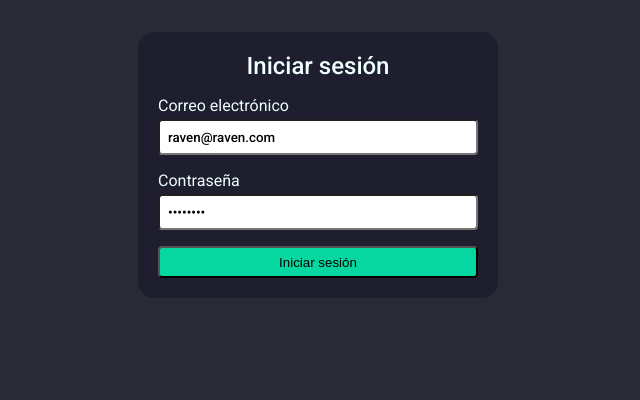
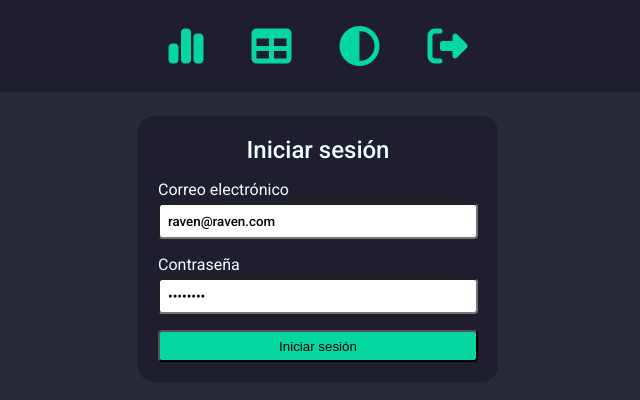
Before and after one commit to tomasbalducchidev/raven-frontend, an Angular app: page /login in a window 1280 px wide. Shown: the top 400 px of the page, without its empty margins (322-962 px from the left). Built offline with nearby package versions, Linux system fonts and the light colour scheme.

Commit message:
create navbar component

```diff
--- a/src/app/app.component.html
+++ b/src/app/app.component.html
@@ -1,3 +1,4 @@
+<rv-navbar></rv-navbar>
 <div class="router-container">
   <router-outlet></router-outlet>
 </div>
--- a/src/app/app.component.scss
+++ b/src/app/app.component.scss
@@ -1,4 +1,5 @@
 .router-container {
   display: flex;
   justify-content: center;
+  padding: 24px;
 }
--- a/src/app/app.module.ts
+++ b/src/app/app.module.ts
@@ -3,10 +3,11 @@ import { BrowserModule } from '@angular/platform-browser';
 
 import { AppRoutingModule } from './app-routing.module';
 import { AppComponent } from './app.component';
+import { SharedModule } from './shared/shared.module';
 
 @NgModule({
   declarations: [AppComponent],
-  imports: [BrowserModule, AppRoutingModule],
+  imports: [BrowserModule, AppRoutingModule, SharedModule],
   providers: [],
   bootstrap: [AppComponent],
 })
--- /dev/null
+++ b/src/app/shared/components/navbar/navbar.component.html
@@ -0,0 +1,6 @@
+<div class="navbar">
+  <i (click)="goTo('dashboard')" class="fa-solid fa-chart-simple"></i>
+  <i (click)="goTo('datalist')" class="fa-solid fa-table"></i>
+  <i (click)="toggleTheme()" class="fa-solid fa-circle-half-stroke"></i>
+  <i (click)="logout()" class="fa-solid fa-right-from-bracket"></i>
+</div>
--- /dev/null
+++ b/src/app/shared/components/navbar/navbar.component.scss
@@ -0,0 +1,17 @@
+@import "colors";
+
+.navbar {
+  height: 60px;
+  background-color: $background-card;
+  display: flex;
+  justify-content: center;
+  align-items: center;
+  padding: 16px;
+}
+
+i {
+  font-size: 2.5em;
+  color: $primary;
+  margin: 0 24px;
+  cursor: pointer;
+}
--- /dev/null
+++ b/src/app/shared/components/navbar/navbar.component.ts
@@ -0,0 +1,31 @@
+import { Component, OnInit } from '@angular/core';
+import { Router } from '@angular/router';
+
+@Component({
+  selector: 'rv-navbar',
+  templateUrl: './navbar.component.html',
+  styleUrls: ['./navbar.component.scss']
+})
+export class NavbarComponent implements OnInit {
+
+  constructor(private _router: Router) { }
+
+  ngOnInit(): void {
+  }
+
+  goTo(path: string): void {
+    this._router.navigate([path]);
+  }
+
+  logout() {
+    this._router.navigate(['']);
+  }
+
+  toggleTheme() {
+    console.log('change theme!');
+
+  }
+
+
+
+}
--- a/src/styles.scss
+++ b/src/styles.scss
@@ -2,7 +2,7 @@
 
 body {
   background-color: $background;
-  padding: 24px;
+  margin: 0;
 }
 
 // TEXT
```
Also changed, not shown: src/app/shared/shared.module.ts (+5 -10 lines), 1 other file (tests, documents, lock files or other folders).
